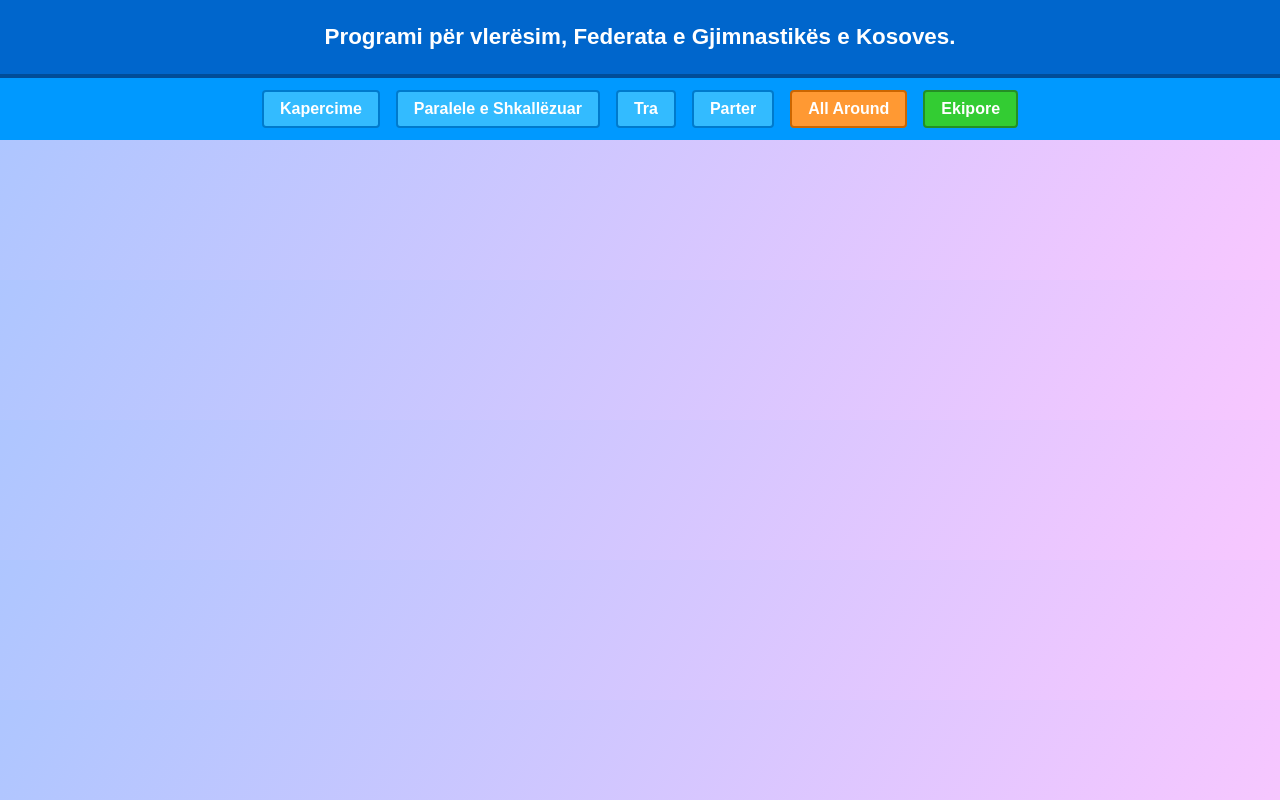
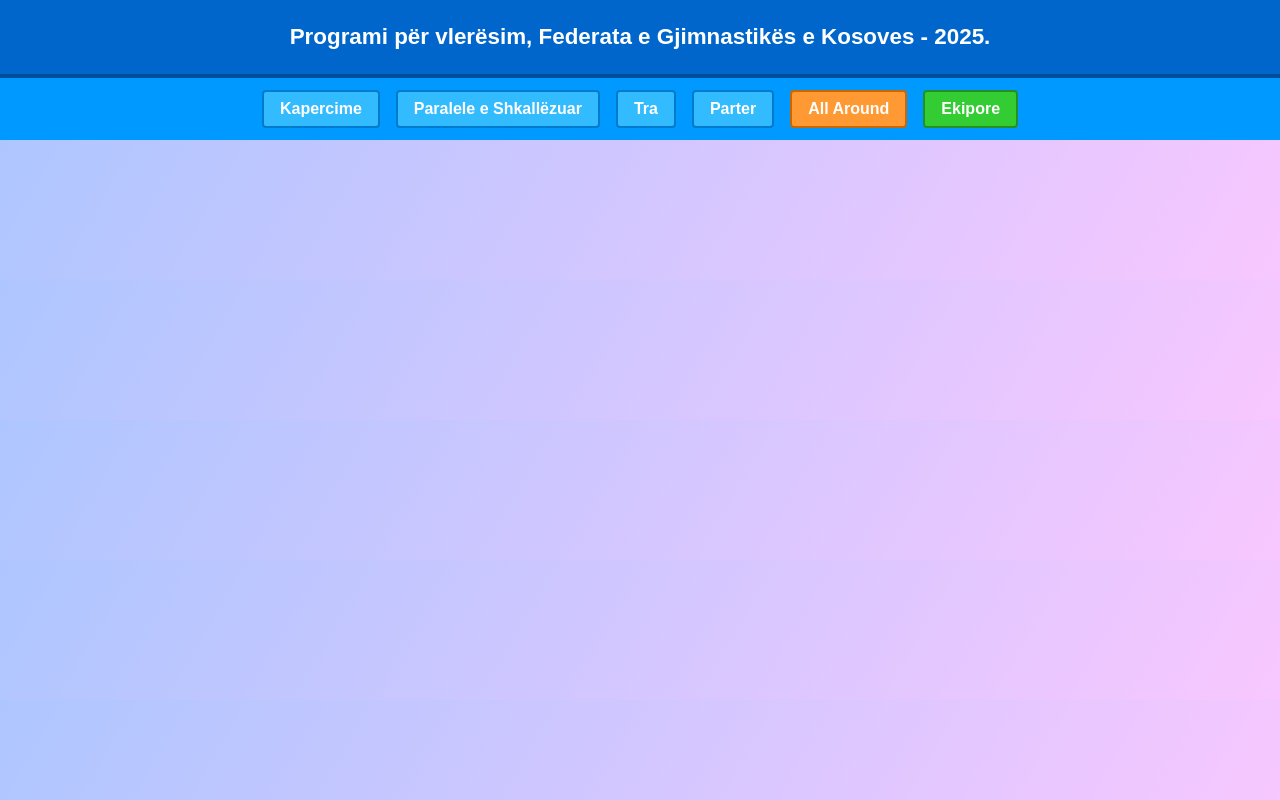
Before and after one commit to arlindshaqiri55/gjyqtaria, a plain HTML site: page index.html in a window 1280 px wide. Drawn offline with Linux system fonts and the light colour scheme.

Commit message:
Update index.html

```diff
--- a/index.html
+++ b/index.html
@@ -47,7 +47,7 @@
 </head>
 <body>
   <header>
-    Programi për vlerësim, Federata e Gjimnastikës e Kosoves.
+    Programi për vlerësim, Federata e Gjimnastikës e Kosoves - 2025.
   </header>
 
   <!-- NAVIGATION -->
```
